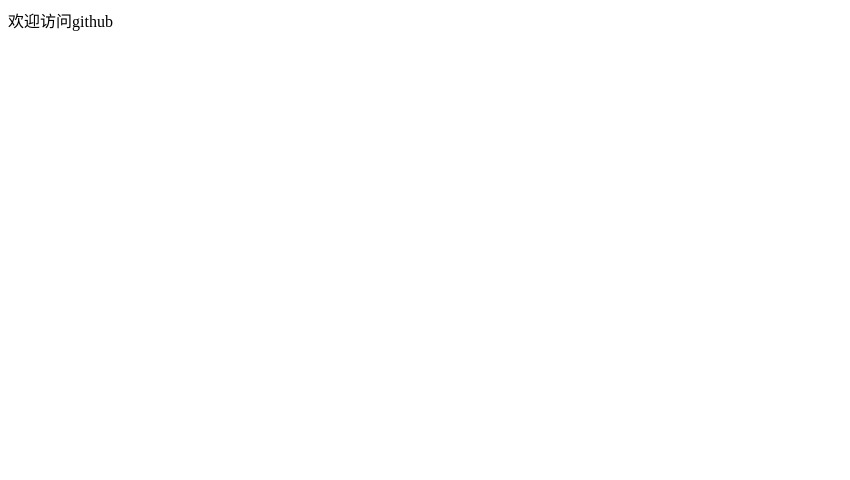
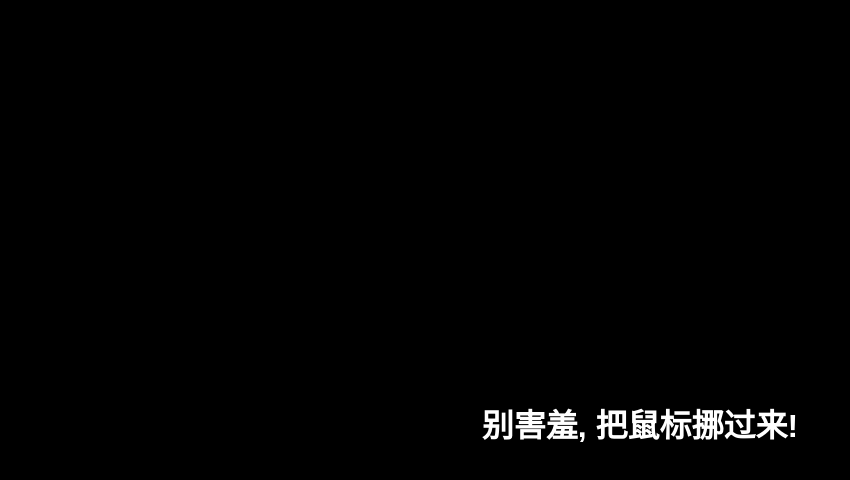
Before and after one commit to ChefCole/dream45678.github.io, a plain HTML site: page index.html in a window 1280 px wide. Shown: the whole page, without its empty margins (0-850 px from the left). Drawn offline with Linux system fonts and the light colour scheme.

Commit message:
Update index.html

```diff
--- a/index.html
+++ b/index.html
@@ -1,8 +1,175 @@
+<!doctype html>
 <html>
-  <head>
-    <title>dream</title>
-  </head>
-  <body>
-    欢迎访问github
-  </body>
+<head>
+<meta charset="utf-8">
+<title>Canvas鼠标移动粒子效果动画 - A5源码  </title>
+
+<style>
+body,
+html{
+  margin: 0;
+  padding: 0;
+  border: 0;
+  font-family: 'Nunito', sans-serif;
+}
+
+body{background:#000;}
+
+canvas{
+  margin: 0;
+  padding: 0;
+  display: block; /*  ˉ\_(ツ)_/ˉ  */
+  touch-action: none;
+}
+h1{
+  position: absolute;
+  top: 50%;
+  left: 0;
+  margin: auto;
+  width: 100%;
+  text-align: center;
+  color:#fff;
+}
+</style>
+
+</head>
+<body>
+
+<h1>
+ 别害羞, 把鼠标挪过来!
+</h1>
+
+<canvas></canvas>
+
+<script>
+var canvas = document.querySelector('canvas');
+canvas.height = window.innerHeight;
+canvas.width = window.innerWidth;
+c = canvas.getContext('2d');
+
+window.addEventListener('resize', function(){
+    canvas.height = window.innerHeight;
+    canvas.width = window.innerWidth;
+
+    initCanvas();
+})
+
+var mouse = {
+    x: undefined,
+    y: undefined
+}
+window.addEventListener('mousemove',
+    function (event) {
+        mouse.x = event.x;
+        mouse.y = event.y;
+        drawCircles();
+    }
+)
+window.addEventListener("touchmove",
+    function (event) {
+        let touch = event.touches[0];
+        mouse.x = touch.clientX;
+        mouse.y = touch.clientY;
+        drawCircles();
+    }
+)
+
+function Circle(x, y, radius, vx, vy, rgb, opacity, birth, life){
+    this.x = x;
+    this.y = y;
+    this.radius = radius;
+    this.minRadius = radius;
+    this.vx = vx;
+    this.vy = vy;
+    this.birth = birth;
+    this.life = life;
+    this.opacity = opacity;
+
+    this.draw = function() {
+        c.beginPath();
+        c.arc(this.x, this.y, this.radius, Math.PI * 2, false);
+        c.fillStyle = 'rgba(' + rgb +','+ this.opacity +')';
+        c.fill();
+    }
+
+    this.update = function(){
+        if (this.x + this.radius > innerWidth || this.x - this.radius < 0) {
+            this.vx = -this.vx;
+        }
+
+        if (this.y + this.radius > innerHeight || this.y - this.radius < 0) {
+            this.vy = -this.vy;
+        }
+
+        this.x += this.vx;
+        this.y += this.vy;
+
+        this.opacity = 1- (((frame - this.birth) * 1) / this.life);
+
+        if (frame > this.birth + this.life){
+            for (let i = 0; i < circleArray.length; i++){
+                if (this.birth == circleArray[i].birth && this.life == circleArray[i].life){
+                    circleArray.splice(i, 1);
+                    break;
+                }
+            }
+        } else{
+            this.draw();
+        }
+    }
+
+}
+
+var circleArray = [];
+
+function initCanvas() {
+    circleArray = [];
+}
+
+var colorArray = [
+    '355,85,80',
+    '9,80,100',
+    '343,81,45'
+]
+
+function drawCircles(){
+    for (let i = 0; i < 6; i++) {
+        let radius = Math.floor(Math.random() * 4) + 2;
+        let vx = (Math.random() * 2) - 1;
+        let vy = (Math.random() * 2) - 1;
+        let spawnFrame = frame;
+        let rgb = colorArray[Math.floor(Math.random() * colorArray.length)];
+        let life = 100;
+        circleArray.push(new Circle(mouse.x, mouse.y, radius, vx, vy, rgb, 1, spawnFrame, life));
+
+    }
+}
+
+var frame = 0;
+function animate() {
+    requestAnimationFrame(animate);
+    frame += 1;
+    c.clearRect(0, 0, innerWidth, innerHeight);
+    for (let i = 0; i < circleArray.length; i++ ){
+        circleArray[i].update();
+    }
+
+}
+
+initCanvas();
+animate();
+
+// This is just for demo purposes :
+for (let i = 1; i < 110; i++) {
+    (function (index) {
+        setTimeout(function () {
+            mouse.x = 100 + i * 10;
+            mouse.y = 100;
+            drawCircles();
+         }, i * 10);
+    })(i);
+}
+</script>
+
+</body>
 </html>
```
